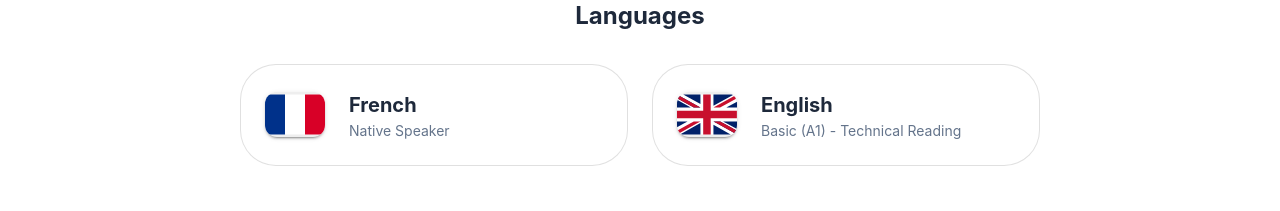
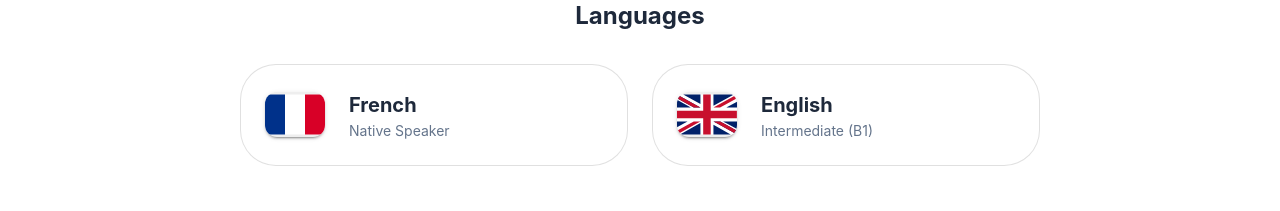
Before and after one commit to lechrisodile/Portfolio, a Next.js app: page / in a window 1280 px wide. Shown: the part 3180-3391 px from the top of the page. Built offline with nearby package versions, Linux system fonts and the light colour scheme; what @mui/material-nextjs would draw is missing.

Commit message:
languages

```diff
--- a/src/components/hard&softskills.tsx
+++ b/src/components/hard&softskills.tsx
@@ -109,7 +109,7 @@ export function Skills() {
 
   const languages = [
     { name: 'French', flag: FlagFR, level: 'Native Speaker' },
-    { name: 'English', flag: FlagGB, level: 'Basic (A1) - Technical Reading' },
+    { name: 'English', flag: FlagGB, level: 'Intermediate (B1)' },
   ]
 
   return (
```
